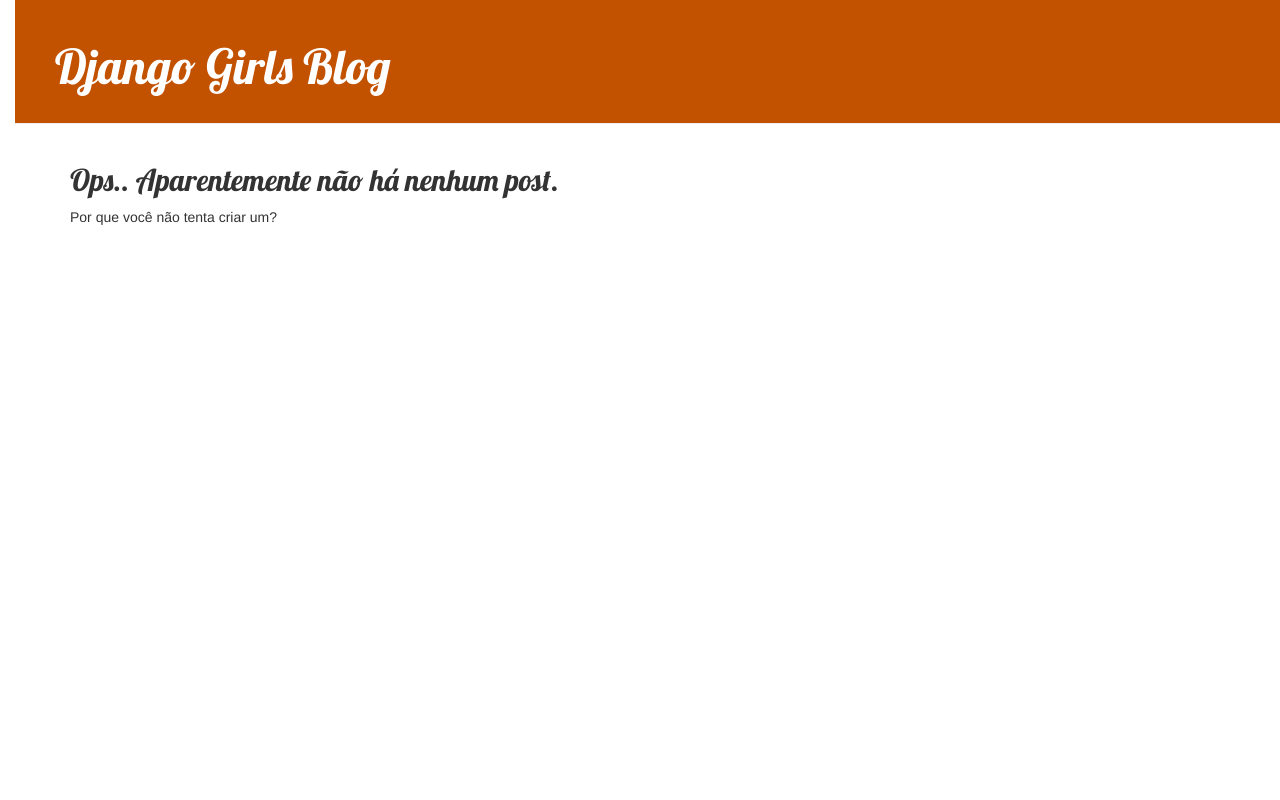
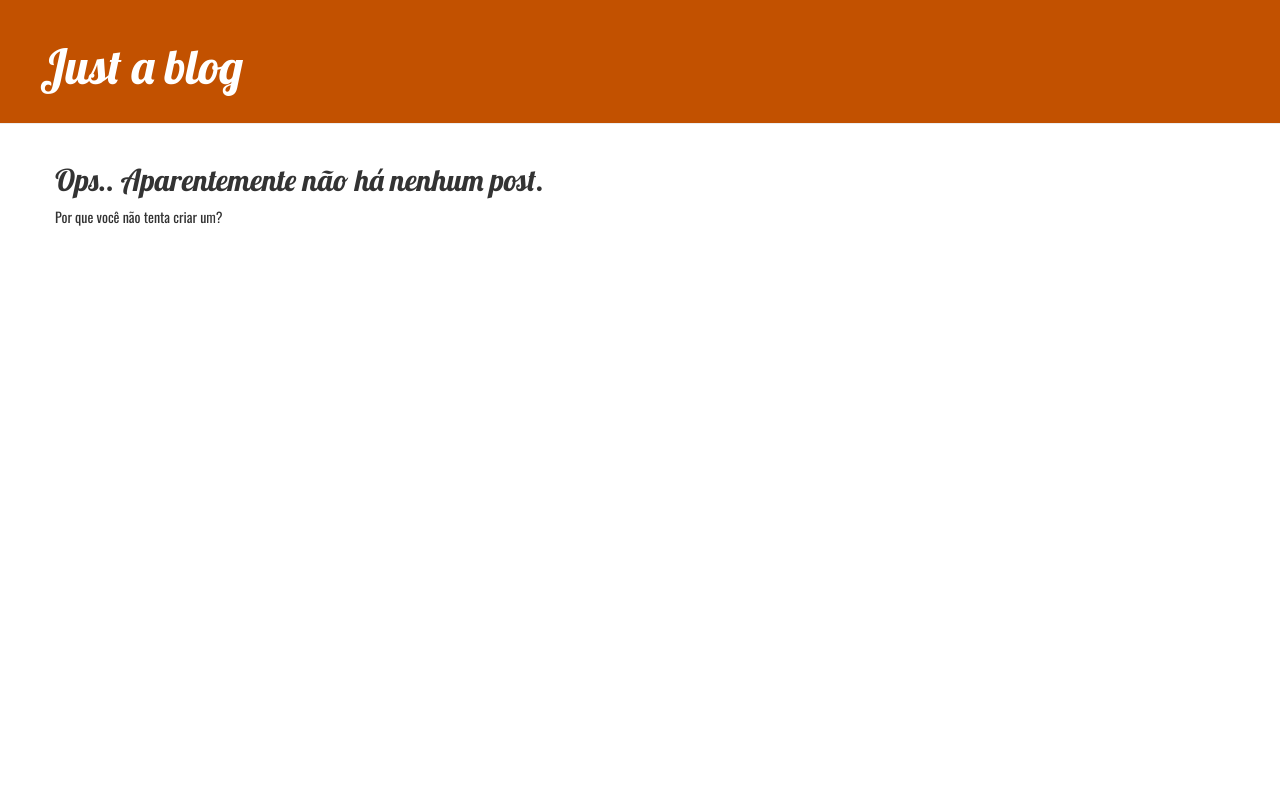
Before and after one commit to Elohim-Vault/DjangoBlog, a Django app: page / in a window 1280 px wide. Run offline with Django 3.2, Linux system fonts and the light colour scheme; data that the repository does not hold is empty; some libraries are stand-ins or nearby versions.

Commit message:
Alterações no css e html do blog. criação do campo description no model Post e inserção do mesmo no html list post

```diff
--- a/Styles/style.css
+++ /dev/null
@@ -1,3 +0,0 @@
-body{
-    ma
-}
--- a/blog/form.py
+++ b/blog/form.py
@@ -4,4 +4,4 @@
 class PostForm(forms.ModelForm):
     class Meta:
         model = Post
-        fields = ('title','text',)
+        fields = ('title','text','description')
--- a/blog/models.py
+++ b/blog/models.py
@@ -5,6 +5,7 @@
     author = models.ForeignKey(settings.AUTH_USER_MODEL, on_delete=models.CASCADE)
     title = models.CharField(max_length=200)
     text = models.TextField()
+    description = models.CharField(max_length=700)
     created_date = models.DateTimeField(auto_now_add=True)
     published_date = models.DateTimeField(blank=True, null=True)
 
--- a/blog/static/css/blog.css
+++ b/blog/static/css/blog.css
@@ -3,8 +3,12 @@
     font-family: 'Lobster';
 }
 
-body{
-    padding-left: 15px;
+
+p {
+    font-family: 'Montserrat', sans-serif;
+    font-family: 'Oswald', sans-serif;
+    border-bottom: black 1px;
+
 }
 
 .page-header {
--- a/blog/templates/blog/base.html
+++ b/blog/templates/blog/base.html
@@ -5,7 +5,7 @@
         <link rel="stylesheet" href="//maxcdn.bootstrapcdn.com/bootstrap/3.2.0/css/bootstrap.min.css">
         <link rel="stylesheet" href="//maxcdn.bootstrapcdn.com/bootstrap/3.2.0/css/bootstrap-theme.min.css">
         <link href='//fonts.googleapis.com/css?family=Lobster&subset=latin,latin-ext' rel='stylesheet' type='text/css'>
-
+        <link href="https://fonts.googleapis.com/css?family=Montserrat|Oswald&display=swap" rel="stylesheet">
         <link rel="stylesheet" href="{% static 'css/blog.css' %}">
     </head>
 <body>
@@ -13,7 +13,7 @@
         {% if user.is_authenticated %}
         <a href="{% url 'post_new' %}" class="top-menu"><span class="glyphicon glyphicon-plus"></span></a>
         {% endif %}
-        <h1><a href="/">Django Girls Blog</a></h1>
+        <h1><a href="/">Just a blog</a></h1>
     </div>
     <div class="content container">
         <div class="row">
--- a/blog/templates/blog/post_detail.html
+++ b/blog/templates/blog/post_detail.html
@@ -7,6 +7,8 @@
         <link rel="stylesheet" href="//maxcdn.bootstrapcdn.com/bootstrap/3.2.0/css/bootstrap-theme.min.css">
         <link href='//fonts.googleapis.com/css?family=Lobster&subset=latin,latin-ext' rel='stylesheet' type='text/css'>
         <link rel="stylesheet" href="{% static 'css/detail.css' %}">
+        <link href="https://fonts.googleapis.com/css?family=Montserrat|Oswald&display=swap" rel="stylesheet">
+
 
     </head>
 
--- a/blog/templates/blog/post_list.html
+++ b/blog/templates/blog/post_list.html
@@ -4,8 +4,9 @@
     {% for post in posts %}
     <div class="post">
         <h2><a href="{% url 'post_detail' post.pk %}">{{ post.title}}</a></h2>
-        <p> {{ post.text|linebreaksbr }} </p>
+        <p> {{ post.description|linebreaksbr }} </p>
         <p>Publicado: {{ post.published_date }}</p>
+
     </div>
     {% empty %}
         <h2>Ops.. Aparentemente não há nenhum post.</h2>
```
Also changed, not shown: Styles/menu.html (deleted, +0 -45 lines), blog/static/css/detail.css (+8 -5 lines), blog/migrations/0004_post_description.py (added), blog/migrations/0005_auto_20200131_1633.py (added).
